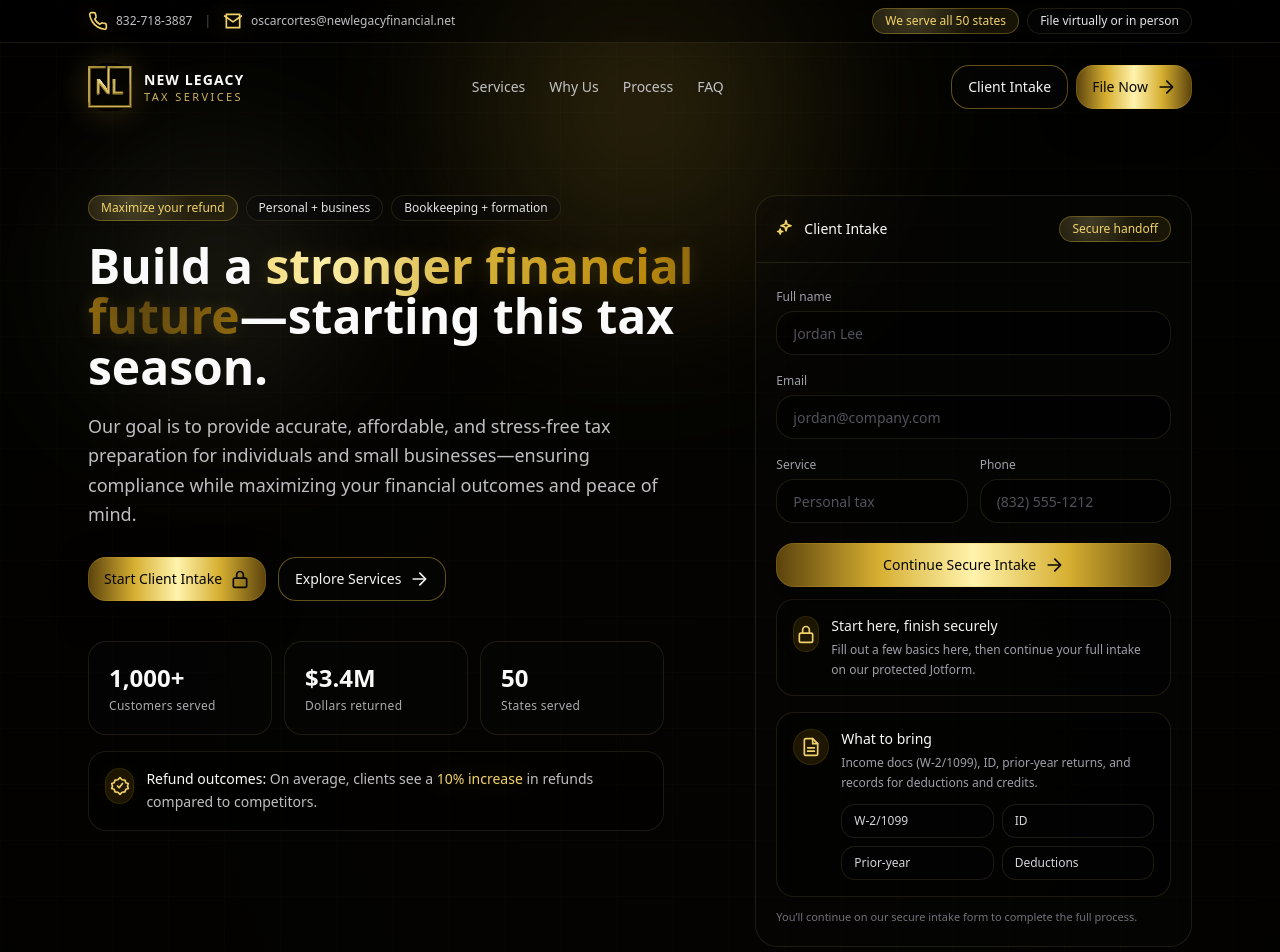
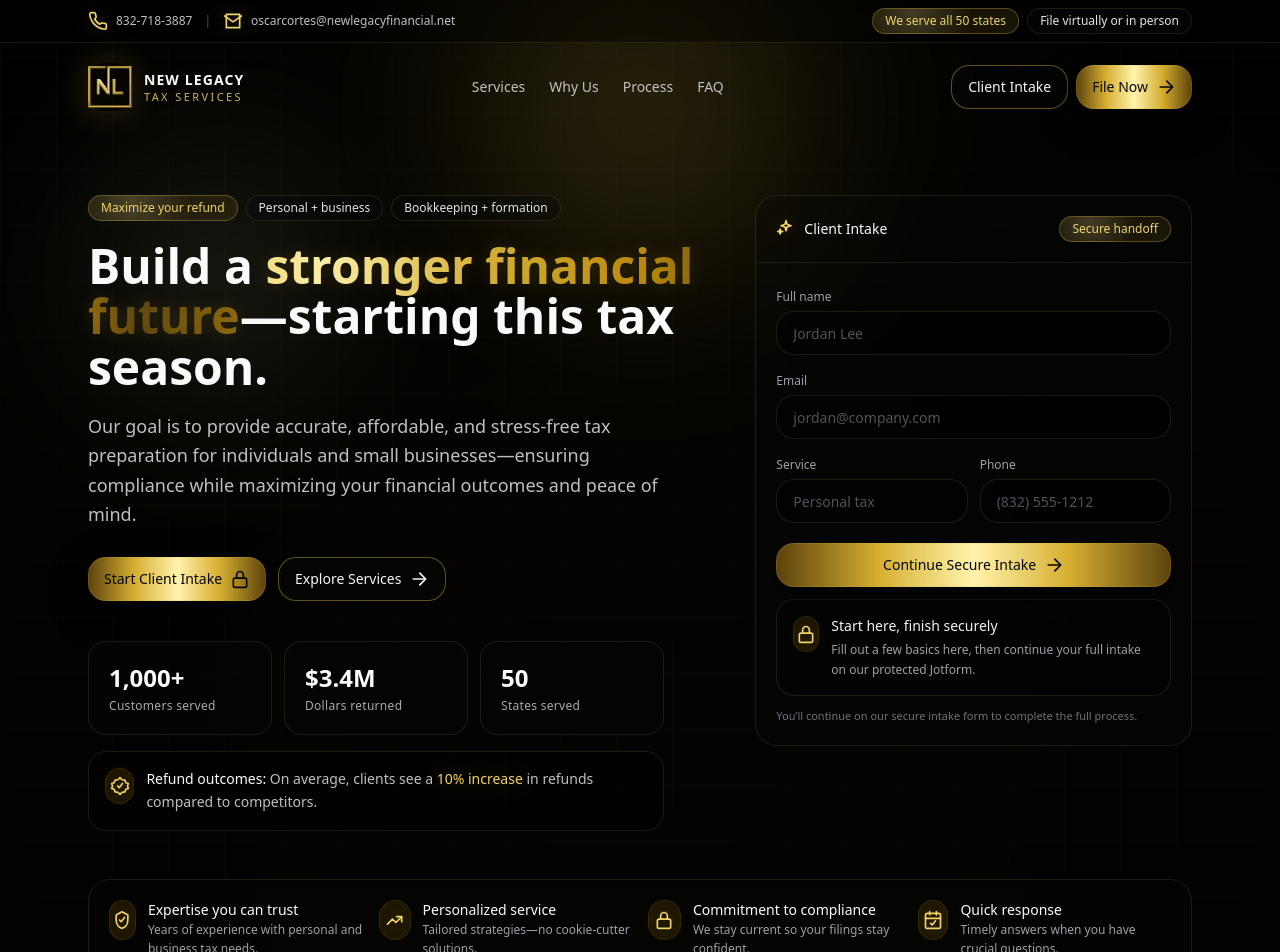
Before and after one commit to aterrazas1993/newlegacy-tax-site, a Next.js app: page / in a window 1280 px wide. Shown: the top 952 px of the page. Built offline with nearby package versions, Linux system fonts and the light colour scheme.

Commit message:
Remove what to bring copy

```diff
--- a/app/components/NewLegacyTaxServicesPrototype.tsx
+++ b/app/components/NewLegacyTaxServicesPrototype.tsx
@@ -407,11 +407,11 @@ export default function NewLegacyTaxServicesPrototype() {
     try {
       const key = "nlt_intro_v1";
       if (!window.sessionStorage.getItem(key)) {
-        setRunIntro(true);
+        queueMicrotask(() => setRunIntro(true));
         window.sessionStorage.setItem(key, "1");
       }
     } catch {
-      setRunIntro(true);
+      queueMicrotask(() => setRunIntro(true));
     }
   }, []);
 
@@ -735,31 +735,6 @@ export default function NewLegacyTaxServicesPrototype() {
                       </div>
                     </div>
 
-                    <div className="mt-4 rounded-2xl border border-amber-200/10 bg-black/35 p-4">
-                      <div className="flex items-start gap-3">
-                        <div className="grid h-9 w-9 place-items-center rounded-2xl border border-amber-300/10 bg-amber-400/10">
-                          <FileI className="h-4 w-4" />
-                        </div>
-                        <div className="flex-1">
-                          <div className="text-sm font-medium text-zinc-50">What to bring</div>
-                          <p className="mt-1 text-xs leading-relaxed text-zinc-400">
-                            Income docs (W-2/1099), ID, prior-year returns, and records for
-                            deductions and credits.
-                          </p>
-                          <div className="mt-3 grid grid-cols-2 gap-2 text-xs">
-                            {["W-2/1099", "ID", "Prior-year", "Deductions"].map((item) => (
-                              <div
-                                key={item}
-                                className="rounded-xl border border-amber-200/10 bg-zinc-950/30 px-3 py-2 text-zinc-300"
-                              >
-                                {item}
-                              </div>
-                            ))}
-                          </div>
-                        </div>
-                      </div>
-                    </div>
-
                     <div className="text-[11px] text-zinc-500">
                       You’ll continue on our secure intake form to complete the full process.
                     </div>
@@ -847,7 +822,7 @@ export default function NewLegacyTaxServicesPrototype() {
               <Feature
                 icon={<FileI className="h-5 w-5" />}
                 title="Clear checklist"
-                desc="We provide a detailed checklist so you know exactly what to bring and what to upload."
+                desc="We provide a detailed checklist so you know exactly which documents to upload securely."
               />
               <Feature
                 icon={<LockI className="h-5 w-5" />}
@@ -980,7 +955,7 @@ export default function NewLegacyTaxServicesPrototype() {
                         Ready to <Accent>maximize your refund</Accent>?
                       </div>
                       <p className="mt-2 max-w-xl text-sm text-zinc-300/90 sm:text-base">
-                        File virtually or in person. We'll guide you through every step with
+                        File virtually or in person. We&apos;ll guide you through every step with
                         clarity, professionalism, and quick response.
                       </p>
                     </div>
```
